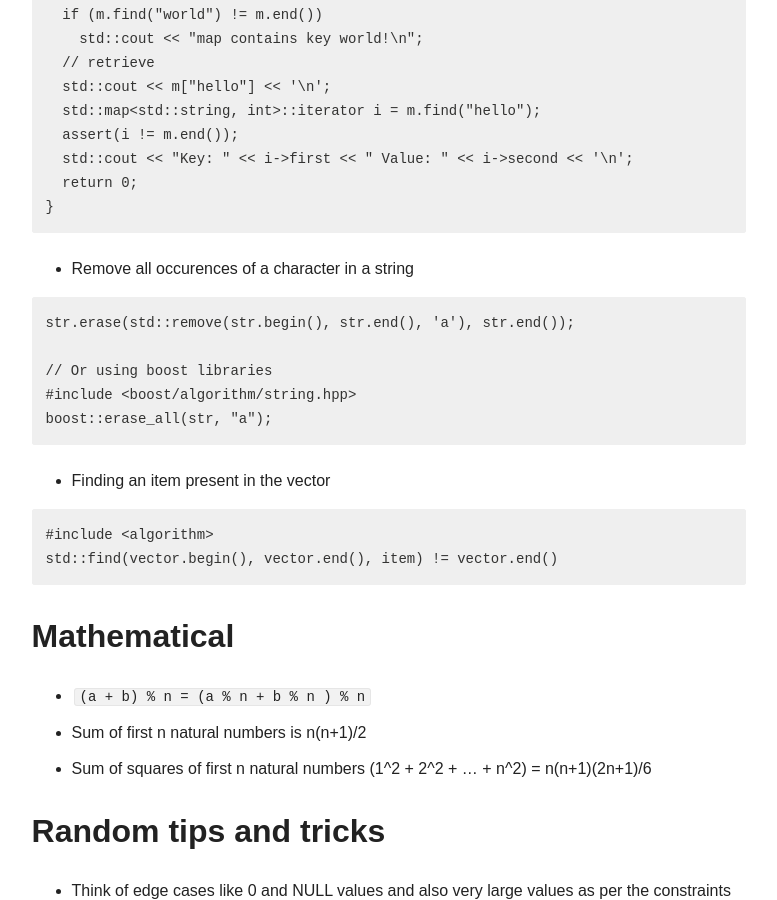
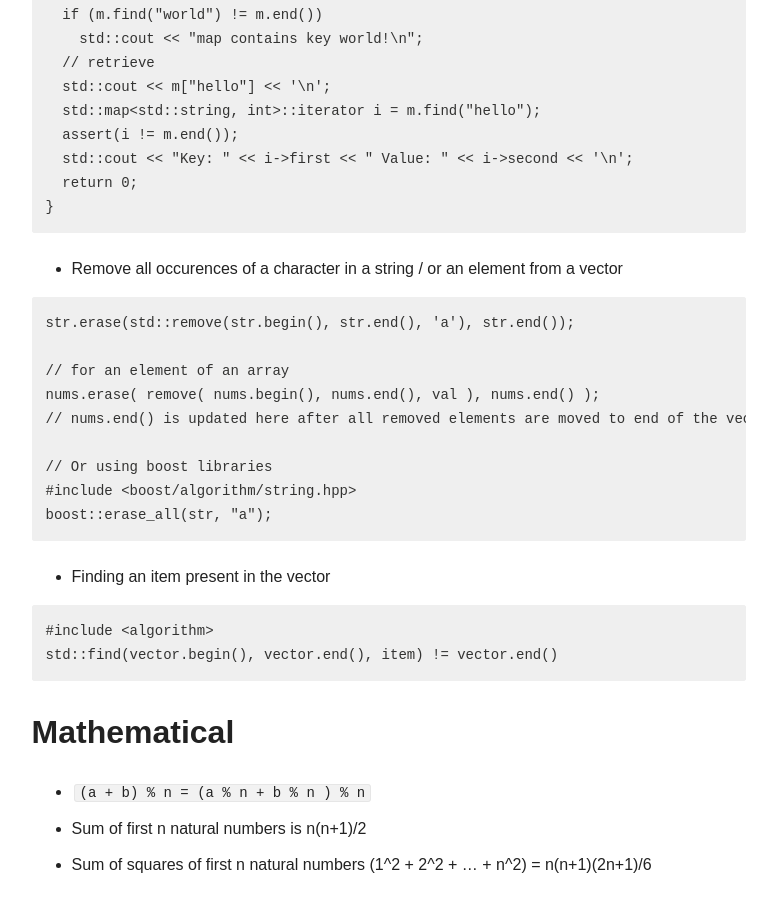
Before and after one commit to rikenshah/rikenshah.github.io, a Jekyll site: the page built from _posts/articles/2017-03-16-competitive-programming-notes.md, in a window 1280 px wide and 900 px high, scrolled down 1051 px. Shown: the whole window, without its empty margins (348-1125 px from the left). Built offline with Jekyll 4.4.1, drawn with Linux system fonts in a browser that asks for light colours; nearby versions of some CDN libraries; comment, search, counter and statistics services are not loaded.

Commit message:
Update 2017-03-16-competitive-programming-notes.md

````diff
--- a/_posts/articles/2017-03-16-competitive-programming-notes.md
+++ b/_posts/articles/2017-03-16-competitive-programming-notes.md
@@ -53,10 +53,14 @@ int main(int argc, char **argv)
 }
 ```
 
-- Remove all occurences of a character in a string
+- Remove all occurences of a character in a string / or an element from a vector
 
 ```
 str.erase(std::remove(str.begin(), str.end(), 'a'), str.end());
+
+// for an element of an array
+nums.erase( remove( nums.begin(), nums.end(), val ), nums.end() );
+// nums.end() is updated here after all removed elements are moved to end of the vector
 
 // Or using boost libraries
 #include <boost/algorithm/string.hpp>
@@ -69,8 +73,6 @@ boost::erase_all(str, "a");
 #include <algorithm>
 std::find(vector.begin(), vector.end(), item) != vector.end()
 ```
-
-
 
 
 ## Mathematical
````
